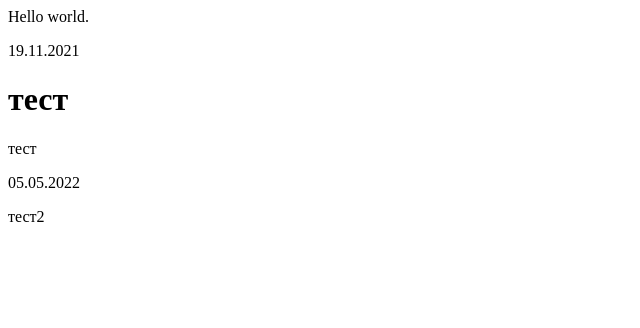
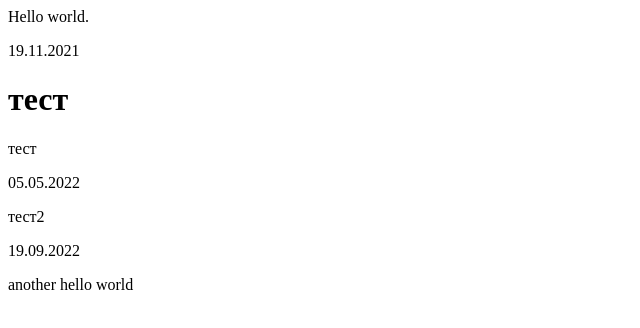
Before and after one commit to ammorozov/ammorozov.github.io, a plain HTML site: page index.html in a window 1280 px wide. Shown: the whole page, without its empty margins (0-640 px from the left). Drawn offline with Linux system fonts and the light colour scheme.

Commit message:
Update index.html

```diff
--- a/index.html
+++ b/index.html
@@ -12,5 +12,8 @@
      <div><p><time datetime="2022-05-05">05.05.2022</time></p>
         <p>тест2</p>
      </div>
+     <div><p><time datetime="2022-09-19">19.09.2022</time></p>
+        another hello world
+     </div>
   </body>
 </html>
```
